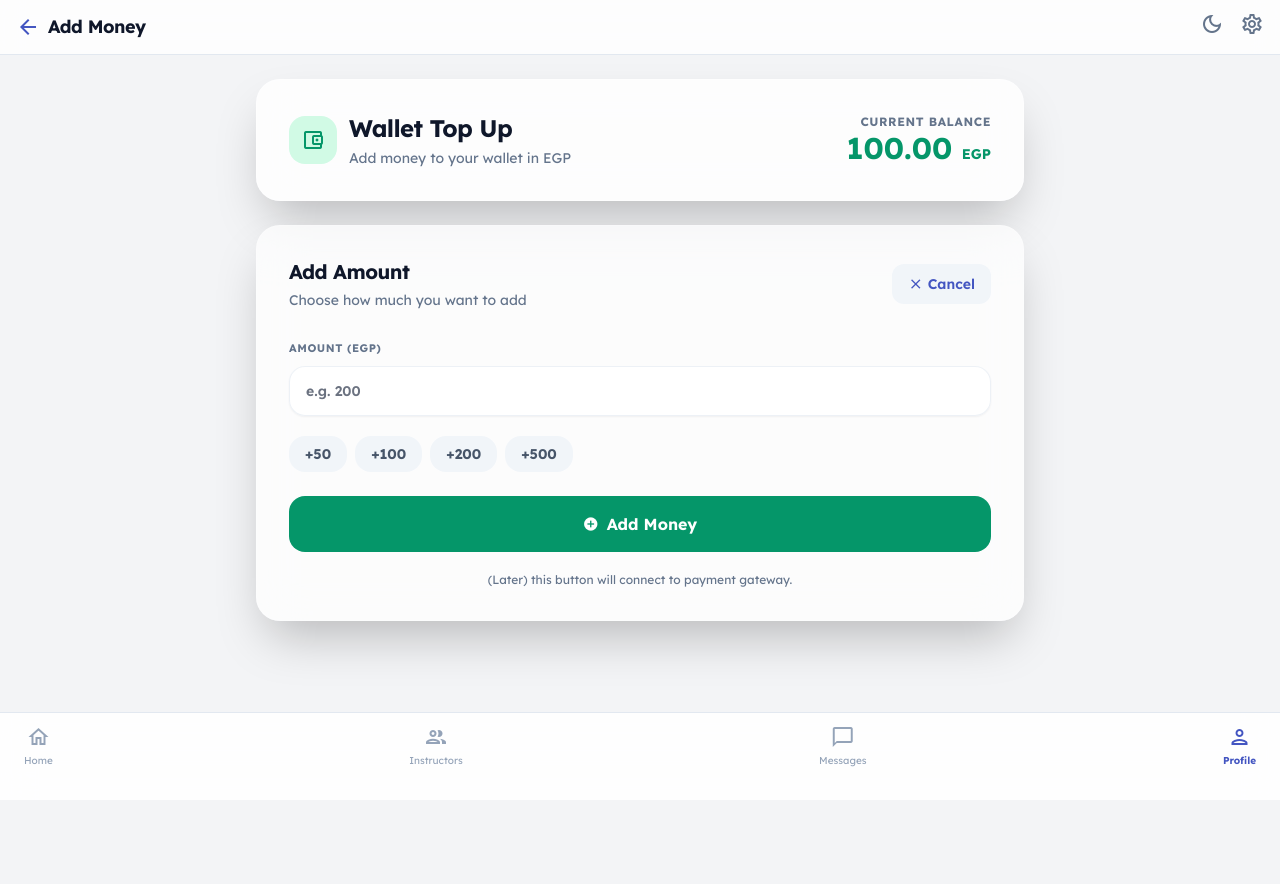
After one commit to omarhesham1010/Teach, a Django app: page /wallet/add/ in a window 1280 px wide. The commit adds this page. Run offline with Django 5.2, Linux system fonts and the light colour scheme; a user stored in the database is signed in; data comes from the database, SQL or seed files in the repository; both versions use the stored data as it was after the commit; some libraries are stand-ins or nearby versions.

Commit message:
Add wallet functionality to the application
- Introduced a new view for adding money to the user's wallet.
- Updated the profile template to include an "Add Money" button for wallet transactions.
- Enhanced the profile view to ensure wallet balance is displayed correctly.
- Made minor adjustments to the wallet balance formatting in the template.

```diff
--- a/myproject/teach/urls.py
+++ b/myproject/teach/urls.py
@@ -23,4 +23,6 @@ urlpatterns = [
     path("messages/", views.messages_view, name="messages"),
     path("notes/", views.notes_view, name="notes"),
     path("discussion/", views.discussion_view, name="discussion"),
+    path("wallet/add/", views.add_money_to_wallet, name="add_money_to_wallet"),
+
 ]
--- a/myproject/teach/views.py
+++ b/myproject/teach/views.py
@@ -91,20 +91,13 @@ def submission_success(request):
 
 @login_required
 def profile_view(request):
-    wallet, created = Wallet.objects.get_or_create(user=request.user)
+    wallet, _ = Wallet.objects.get_or_create(user=request.user)
 
-    return render(
-        request,
-        "teach/profile.html",
-        {
-            "user": request.user,
-            "wallet_balance": wallet.balance,
-            "wallet_updated_at": wallet.updated_at,
-        }
-    )
-
-
-
+    return render(request, "teach/profile.html", {
+        "user": request.user,
+        "wallet_balance": wallet.balance,
+        "wallet_updated_at": wallet.updated_at,
+    })
 
 def settings_view(request):
     return render(request, "teach/settings.html")
@@ -243,3 +236,34 @@ def reset_password(request):
         form = PasswordChangeForm(user=request.user)
 
     return render(request, "teach/reset_password.html", {"form": form})
+
+from decimal import Decimal
+from .models import Wallet
+
+@login_required
+def add_money_to_wallet(request):
+    wallet, _ = Wallet.objects.get_or_create(user=request.user)
+
+    if request.method == "POST":
+        amount_str = request.POST.get("amount", "").strip()
+
+        try:
+            amount = Decimal(amount_str)
+        except:
+            messages.error(request, "Please enter a valid amount.")
+            return redirect("add_money_to_wallet")
+
+        if amount <= 0:
+            messages.error(request, "Amount must be greater than 0.")
+            return redirect("add_money_to_wallet")
+
+        # ✅ Add money
+        wallet.balance = wallet.balance + amount
+        wallet.save()
+
+        messages.success(request, f"Added {amount} EGP to your wallet.")
+        return redirect("profile")
+
+    return render(request, "teach/add_money_to_wallet.html", {
+        "wallet_balance": wallet.balance,
+    })
--- /dev/null
+++ b/myproject/templates/teach/add_money_to_wallet.html
@@ -0,0 +1,176 @@
+<!DOCTYPE html>
+<html class="light" lang="en">
+
+<head>
+  <meta charset="utf-8" />
+  <meta content="width=device-width, initial-scale=1.0" name="viewport" />
+  <title>Add Money</title>
+
+  <link href="https://fonts.googleapis.com/css2?family=Lexend:wght@400;500;600;700&amp;display=swap" rel="stylesheet" />
+  <link href="https://fonts.googleapis.com/icon?family=Material+Icons+Outlined" rel="stylesheet" />
+  <script src="https://cdn.tailwindcss.com?plugins=forms,typography"></script>
+
+  <link rel="stylesheet" href="/static/teach/css/style.css">
+  <script src="/static/teach/js/script.js"></script>
+
+  <style>
+    .hide-scrollbar::-webkit-scrollbar { display: none; }
+    .hide-scrollbar { -ms-overflow-style: none; scrollbar-width: none; }
+
+    /* keep inputs readable (password dots issue style idea) */
+    input[type="number"], input[type="text"]{
+      color:#0f172a;
+      background: rgba(255,255,255,.9);
+    }
+    .dark input[type="number"], .dark input[type="text"]{
+      color:#0f172a;
+      background: rgba(255,255,255,.9);
+    }
+  </style>
+</head>
+
+<body class="bg-background-light dark:bg-background-dark text-slate-900 dark:text-slate-100 pb-24">
+
+  <!-- TOP NAV (same style) -->
+  <nav class="sticky top-0 z-50 bg-white/80 dark:bg-slate-900/80 backdrop-blur-md px-4 py-3 border-b border-slate-200 dark:border-slate-800 flex items-center justify-between">
+    <div class="flex items-center gap-2">
+      <a href="{% url 'profile' %}" class="flex items-center gap-2">
+        <span class="material-icons-outlined text-primary">arrow_back</span>
+        <span class="font-bold text-lg tracking-tight">Add Money</span>
+      </a>
+    </div>
+
+    <div class="flex gap-4 items-center">
+      <button onclick="toggleDarkMode()" class="text-slate-500 hover:text-primary">
+        <span class="material-icons-outlined">dark_mode</span>
+      </button>
+      <a href="{% url 'settings' %}" class="text-slate-500 hover:text-primary">
+        <span class="material-icons-outlined">settings</span>
+      </a>
+    </div>
+  </nav>
+
+  <!-- MAIN -->
+  <main class="px-4 py-6">
+    <div class="max-w-3xl mx-auto space-y-6">
+
+      <!-- Wallet Highlight Card -->
+      <section class="bg-white/80 dark:bg-slate-900/70 backdrop-blur-xl border border-white/30 dark:border-slate-800/60 rounded-3xl shadow-2xl p-6 sm:p-8">
+        <div class="flex items-center justify-between gap-3">
+          <div class="flex items-center gap-3">
+            <div class="w-12 h-12 rounded-2xl bg-emerald-100 dark:bg-emerald-900/30 flex items-center justify-center">
+              <span class="material-icons-outlined text-emerald-600 dark:text-emerald-400">account_balance_wallet</span>
+            </div>
+            <div>
+              <h1 class="text-xl sm:text-2xl font-bold tracking-tight">Wallet Top Up</h1>
+              <p class="text-xs sm:text-sm text-slate-500 dark:text-slate-400 mt-1">Add money to your wallet in EGP</p>
+            </div>
+          </div>
+
+          <div class="text-right">
+            <p class="text-xs font-bold tracking-wider text-slate-500 dark:text-slate-400 uppercase">Current Balance</p>
+            <p class="text-2xl sm:text-3xl font-extrabold text-emerald-600 dark:text-emerald-400 leading-tight">
+              {{ wallet_balance|default:"0"|floatformat:2 }} <span class="text-sm font-bold">EGP</span>
+            </p>
+          </div>
+        </div>
+      </section>
+
+      <!-- Add Money Form Card (same style cards) -->
+      <section class="bg-white/70 dark:bg-slate-900/60 backdrop-blur-xl rounded-3xl shadow-2xl border border-white/20 dark:border-slate-800/60 p-5 sm:p-7 md:p-8">
+        <div class="flex items-center justify-between gap-3 mb-6">
+          <div>
+            <h2 class="text-lg sm:text-xl font-bold tracking-tight">Add Amount</h2>
+            <p class="text-xs sm:text-sm text-slate-500 dark:text-slate-400 mt-1">Choose how much you want to add</p>
+          </div>
+
+          <a href="{% url 'profile' %}"
+             class="flex items-center gap-1 px-4 py-2 rounded-xl
+                    bg-slate-100 dark:bg-slate-800
+                    text-primary text-sm font-semibold hover:opacity-90 transition">
+            <span class="material-icons-outlined text-base">close</span>
+            <span class="hidden sm:inline">Cancel</span>
+          </a>
+        </div>
+
+        <!-- ✅ Placeholder form (for now) -->
+        <form method="post" class="space-y-5">
+          {% csrf_token %}
+
+          <div class="space-y-2">
+            <label class="text-[11px] font-bold tracking-wider text-slate-500 dark:text-slate-400 uppercase">
+              Amount (EGP)
+            </label>
+
+            <input
+              type="number"
+              name="amount"
+              min="1"
+              step="1"
+              placeholder="e.g. 200"
+              class="w-full rounded-2xl px-4 py-3.5 text-sm font-semibold
+                     bg-slate-50/80 dark:bg-slate-900/40
+                     border border-slate-200/60 dark:border-slate-700/50
+                     shadow-sm focus:ring-2 focus:ring-primary/30 focus:border-primary/40"
+              required
+            />
+          </div>
+
+          <!-- Quick chips -->
+          <div class="flex gap-2 overflow-x-auto hide-scrollbar pb-1">
+            <button type="button" onclick="document.querySelector('input[name=amount]').value=50"
+              class="px-4 py-2 rounded-2xl bg-slate-100 dark:bg-slate-800 text-sm font-bold text-slate-600 dark:text-slate-200 hover:opacity-90 transition">
+              +50
+            </button>
+            <button type="button" onclick="document.querySelector('input[name=amount]').value=100"
+              class="px-4 py-2 rounded-2xl bg-slate-100 dark:bg-slate-800 text-sm font-bold text-slate-600 dark:text-slate-200 hover:opacity-90 transition">
+              +100
+            </button>
+            <button type="button" onclick="document.querySelector('input[name=amount]').value=200"
+              class="px-4 py-2 rounded-2xl bg-slate-100 dark:bg-slate-800 text-sm font-bold text-slate-600 dark:text-slate-200 hover:opacity-90 transition">
+              +200
+            </button>
+            <button type="button" onclick="document.querySelector('input[name=amount]').value=500"
+              class="px-4 py-2 rounded-2xl bg-slate-100 dark:bg-slate-800 text-sm font-bold text-slate-600 dark:text-slate-200 hover:opacity-90 transition">
+              +500
+            </button>
+          </div>
+
+          <!-- Submit -->
+          <button type="submit"
+            class="w-full py-4 rounded-2xl bg-emerald-600 text-white font-bold hover:opacity-90 transition flex items-center justify-center gap-2">
+            <span class="material-icons-outlined text-base">add_circle</span>
+            Add Money
+          </button>
+
+          <p class="text-xs text-slate-500 dark:text-slate-400 text-center">
+            (Later) this button will connect to payment gateway.
+          </p>
+        </form>
+      </section>
+
+    </div>
+  </main>
+
+  <!-- Bottom Nav (same as profile) -->
+  <div class="fixed bottom-0 left-0 right-0 bg-white/90 dark:bg-slate-900/90 backdrop-blur-lg border-t border-slate-200 dark:border-slate-800 px-6 pt-3 pb-8 flex items-center justify-between z-50">
+    <a href="{% url 'instructor' %}" class="flex flex-col items-center gap-1 text-slate-400 hover:text-primary">
+      <span class="material-icons-outlined">home</span>
+      <span class="text-[10px]">Home</span>
+    </a>
+    <a href="{% url 'instructor' %}" class="flex flex-col items-center gap-1 text-slate-400 hover:text-primary">
+      <span class="material-icons-outlined">people</span>
+      <span class="text-[10px]">Instructors</span>
+    </a>
+    <a href="{% url 'messages' %}" class="flex flex-col items-center gap-1 text-slate-400 hover:text-primary">
+      <span class="material-icons-outlined">chat_bubble_outline</span>
+      <span class="text-[10px]">Messages</span>
+    </a>
+    <a href="{% url 'profile' %}" class="flex flex-col items-center gap-1 text-primary">
+      <span class="material-icons-outlined">person</span>
+      <span class="text-[10px] font-bold">Profile</span>
+    </a>
+  </div>
+
+</body>
+</html>
```
Also changed, not shown: myproject/templates/teach/profile.html (+16 -9 lines), myproject/db.sqlite3.
